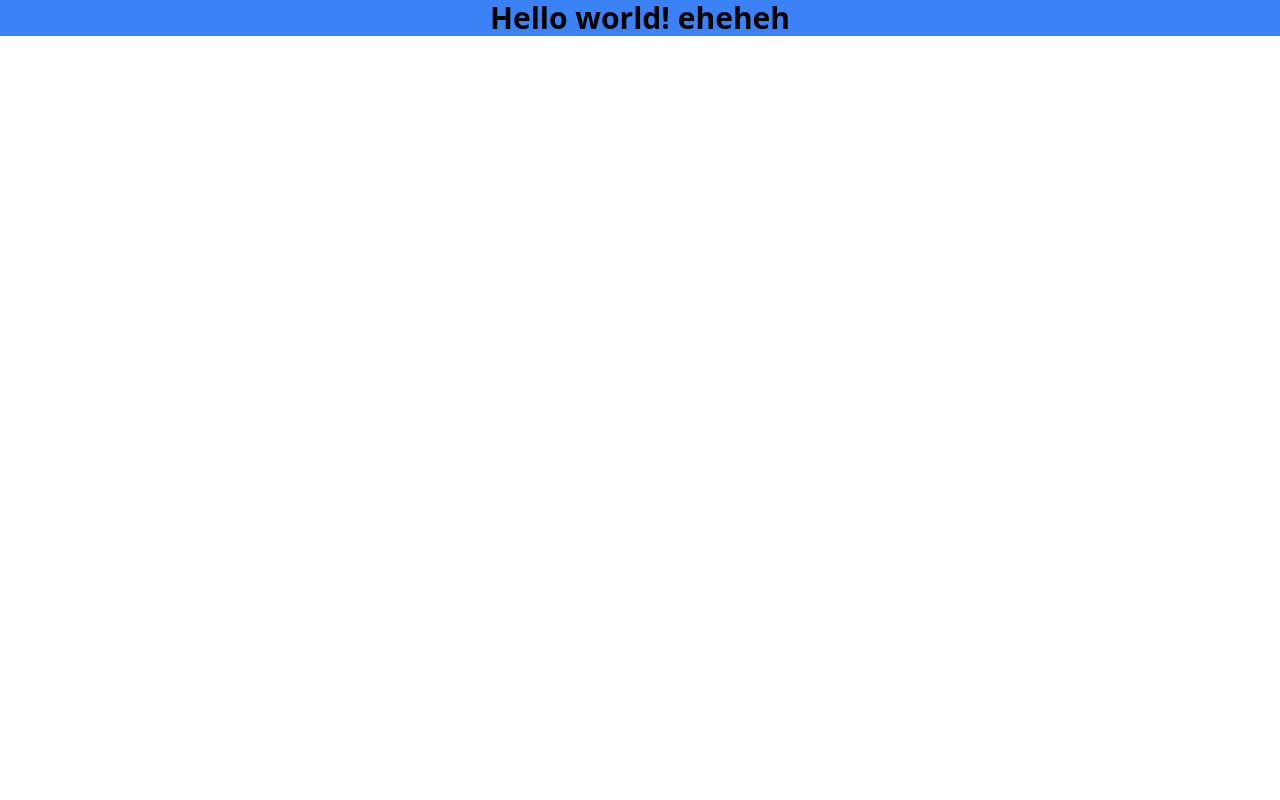
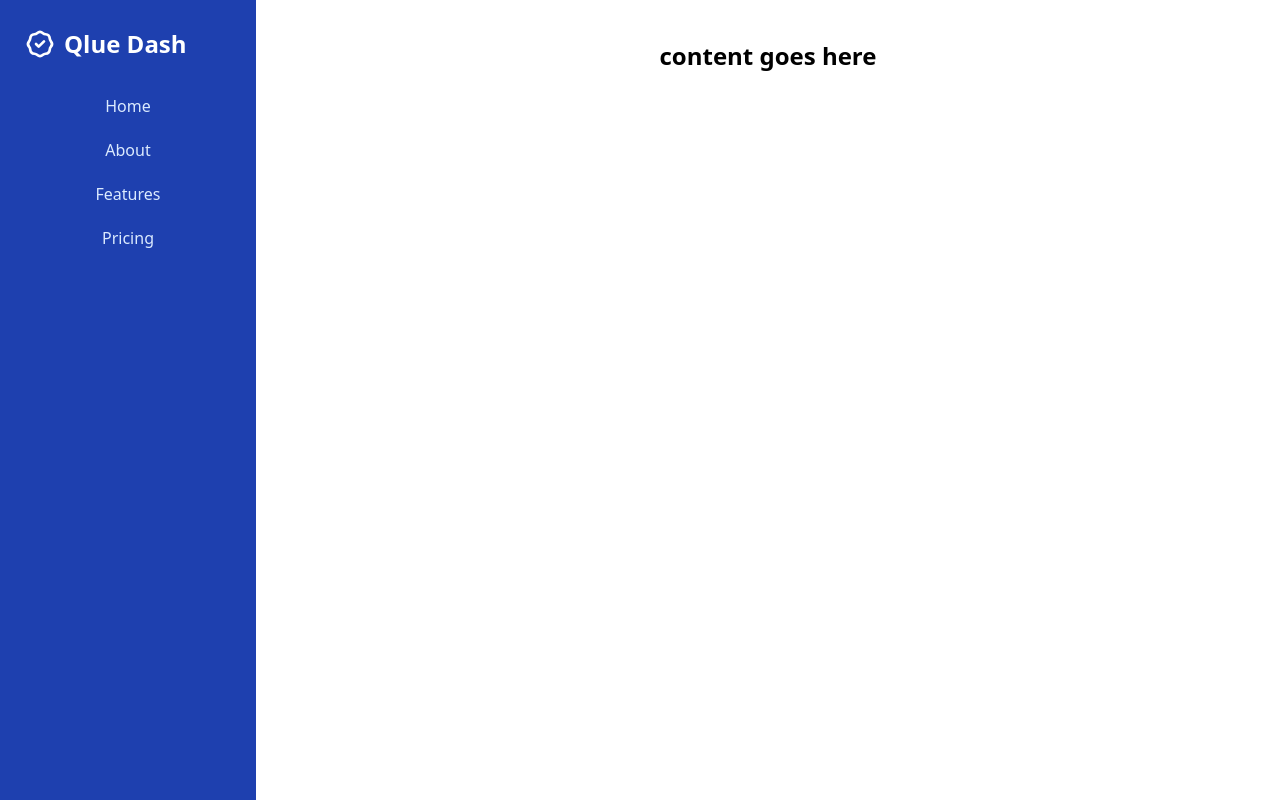
Before and after one commit to irawandns/qlue-test, a React (Create React App) app in the folder admin-dashboard/: page / in a window 1280 px wide. Built offline with nearby package versions, Linux system fonts and the light colour scheme.

Commit message:
init sidebar

```diff
--- a/admin-dashboard/src/App.js
+++ b/admin-dashboard/src/App.js
@@ -3,9 +3,50 @@ import './App.css';
 function App() {
   return (
     <div className="App">
-    <h1 className="text-3xl font-bold bg-blue-500">
-      Hello world! eheheh
-    </h1>
+    <div className="relative min-h-screen md:flex">
+
+
+<div className="bg-gray-800 text-gray-100 flex justify-between md:hidden">
+  <a href="/" className="block p-4 text-white font-bold">Qlue</a>
+
+
+  <button className="mobile-menu-button p-4 focus:outline-none focus:bg-gray-700">
+    <svg className="h-5 w-5" xmlns="http://www.w3.org/2000/svg" fill="none" viewBox="0 0 24 24" stroke="currentColor">
+      <path stroke-linecap="round" stroke-linejoin="round" stroke-width="2" d="M4 6h16M4 12h16M4 18h16" />
+    </svg>
+  </button>
+</div>
+
+<div className="sidebar bg-blue-800 text-blue-100 w-64 space-y-6 py-7 px-2 absolute inset-y-0 left-0 transform -translate-x-full md:relative md:translate-x-0 transition duration-200 ease-in-out">
+  <a href="/" className="text-white flex items-center space-x-2 px-4">
+    <svg className="w-8 h-8" xmlns="http://www.w3.org/2000/svg" fill="none" viewBox="0 0 24 24" stroke="currentColor">
+      <path stroke-linecap="round" stroke-linejoin="round" stroke-width="2" d="M9 12l2 2 4-4M7.835 4.697a3.42 3.42 0 001.946-.806 3.42 3.42 0 014.438 0 3.42 3.42 0 001.946.806 3.42 3.42 0 013.138 3.138 3.42 3.42 0 00.806 1.946 3.42 3.42 0 010 4.438 3.42 3.42 0 00-.806 1.946 3.42 3.42 0 01-3.138 3.138 3.42 3.42 0 00-1.946.806 3.42 3.42 0 01-4.438 0 3.42 3.42 0 00-1.946-.806 3.42 3.42 0 01-3.138-3.138 3.42 3.42 0 00-.806-1.946 3.42 3.42 0 010-4.438 3.42 3.42 0 00.806-1.946 3.42 3.42 0 013.138-3.138z" />
+    </svg>
+    <span className="text-2xl font-extrabold">Qlue Dash</span>
+  </a>
+
+  <nav>
+    <a href="/" className="block py-2.5 px-4 rounded transition duration-200 hover:bg-blue-700 hover:text-white">
+      Home
+    </a>
+    <a href="/" className="block py-2.5 px-4 rounded transition duration-200 hover:bg-blue-700 hover:text-white">
+      About
+    </a>
+    <a href="/" className="block py-2.5 px-4 rounded transition duration-200 hover:bg-blue-700 hover:text-white">
+      Features
+    </a>
+    <a href="/" className="block py-2.5 px-4 rounded transition duration-200 hover:bg-blue-700 hover:text-white">
+      Pricing
+    </a>
+  </nav>
+</div>
+
+<div className="flex-1 p-10 text-2xl font-bold">
+  content goes here
+</div>
+
+</div>
+
     </div>
   );
 }
```
Also changed, not shown: admin-dashboard/src/components/SideBar.js (added).
